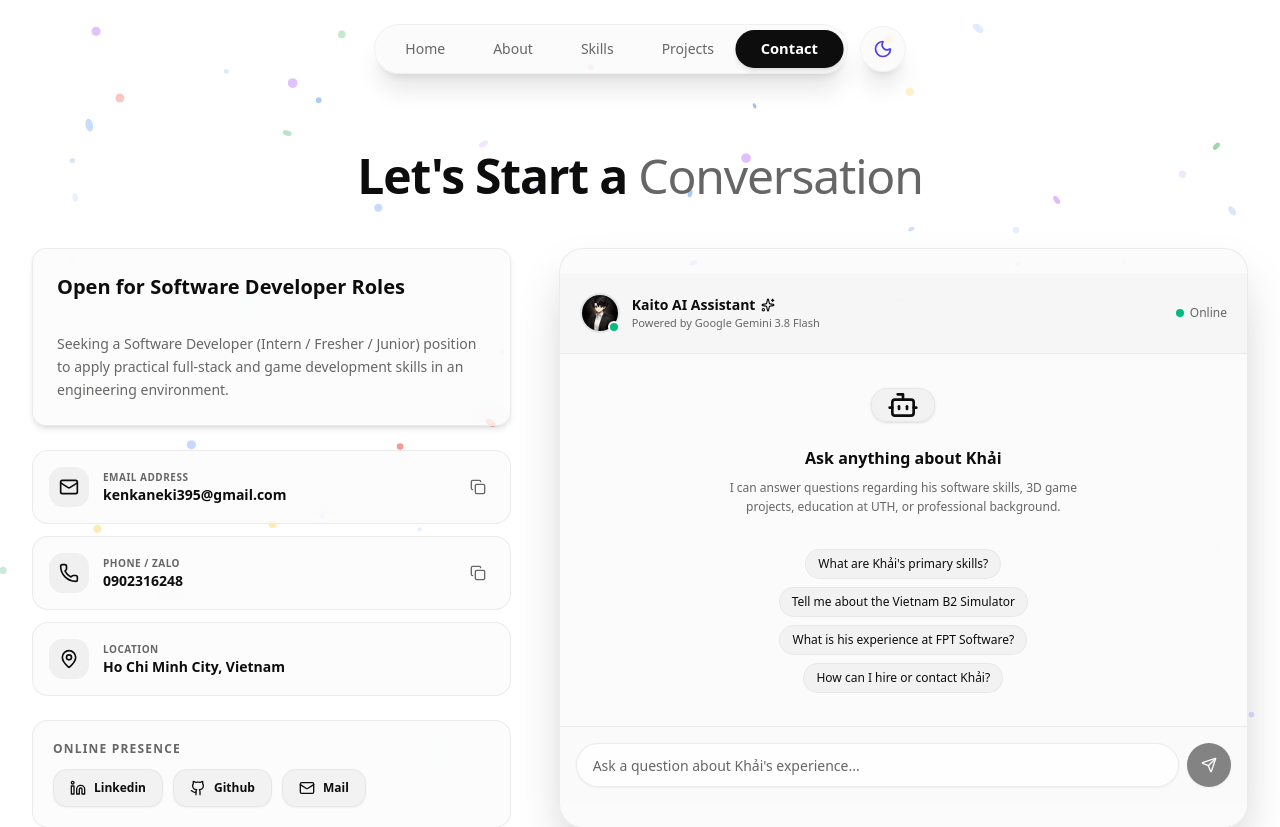
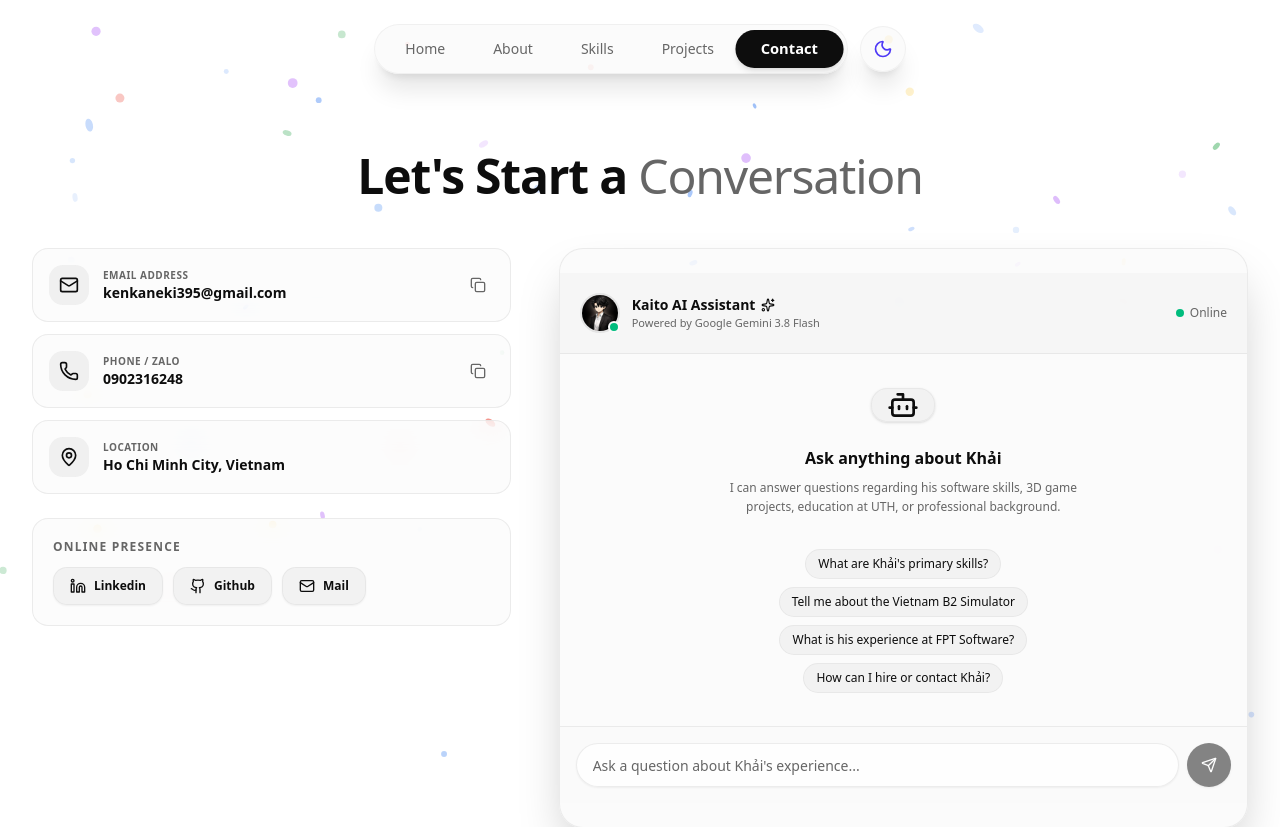
Before and after one commit to KaitoDeus/Portfolio, a Next.js app: page /contact in a window 1280 px wide. Shown: the top 827 px of the page. Built offline with nearby package versions, Linux system fonts and the light colour scheme.

Commit message:
style: remove status card from contact page

```diff
--- a/src/sections/Contact/ContactPage.tsx
+++ b/src/sections/Contact/ContactPage.tsx
@@ -154,16 +154,6 @@ export default function ContactPage() {
 
           {/* Left Column: Direct Info & Social Cards (5 cols) */}
           <div className="lg:col-span-5 space-y-6">
-
-            {/* Status Card */}
-            <Card className="border-border/60 bg-card/60 backdrop-blur-md p-6 shadow-md space-y-2">
-              <h3 className="text-xl font-bold text-foreground">
-                Open for Software Developer Roles
-              </h3>
-              <p className="text-xs sm:text-sm text-muted-foreground leading-relaxed">
-                Seeking a Software Developer (Intern / Fresher / Junior) position to apply practical full-stack and game development skills in an engineering environment.
-              </p>
-            </Card>
 
             {/* Direct Channels */}
             <div className="space-y-3">
```
